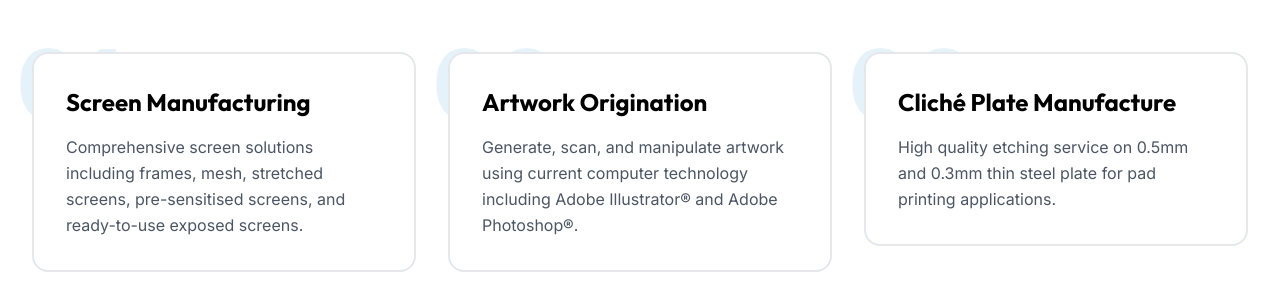
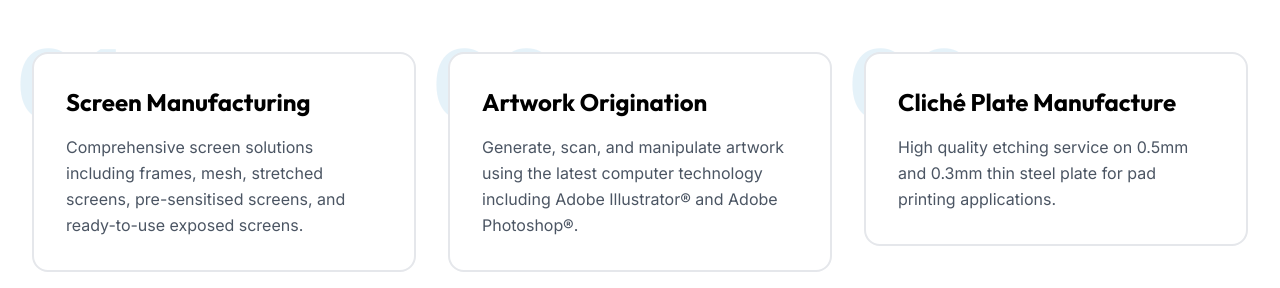
Before and after one commit to adamhumacit/mascoprint-web, a Next.js app: page / in a window 1280 px wide. Shown: the part 2040-2328 px from the top of the page. Built offline with nearby package versions, Linux system fonts and the light colour scheme; no server answers.

Commit message:
Fix wording of artwork tech

```diff
--- a/src/app/page.tsx
+++ b/src/app/page.tsx
@@ -33,7 +33,7 @@ const services = [
   },
   {
     title: 'Artwork Origination',
-    description: 'Generate, scan, and manipulate artwork using current computer technology including Adobe Illustrator® and Adobe Photoshop®.',
+    description: 'Generate, scan, and manipulate artwork using the latest computer technology including Adobe Illustrator® and Adobe Photoshop®.',
     number: '02',
   },
   {
--- a/src/app/services/page.tsx
+++ b/src/app/services/page.tsx
@@ -161,7 +161,7 @@ export default function ServicesPage() {
                 </h3>
                 <div className="h-1 w-12 bg-brand-600 rounded-full mb-6" />
                 <p className="text-gray-300 text-lg leading-relaxed mb-6">
-                  Generate, scan, and manipulate artwork using current computer technology with professional-grade software.
+                  Generate, scan, and manipulate artwork using the latst computer technology with professional-grade software.
                 </p>
                 <div className="flex flex-wrap gap-3">
                   <div className="px-4 py-2 bg-white/10 rounded-lg text-sm font-medium backdrop-blur-sm border border-white/20">
--- a/src/components/seo/StructuredData.tsx
+++ b/src/components/seo/StructuredData.tsx
@@ -94,7 +94,7 @@ export function LocalBusinessSchema() {
           itemOffered: {
             '@type': 'Service',
             name: 'Artwork Origination',
-            description: 'Generate, scan, and manipulate artwork using current computer technology including Adobe Illustrator and Adobe Photoshop.',
+            description: 'Generate, scan, and manipulate artwork using the latest computer technology including Adobe Illustrator and Adobe Photoshop.',
           },
         },
         {
```
